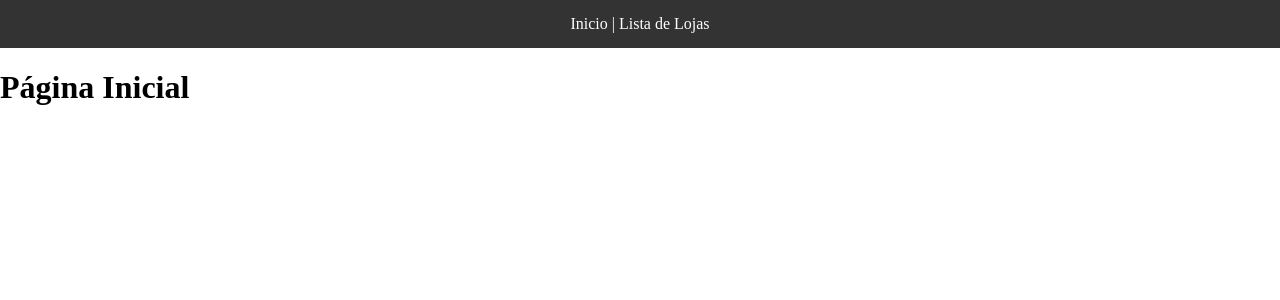
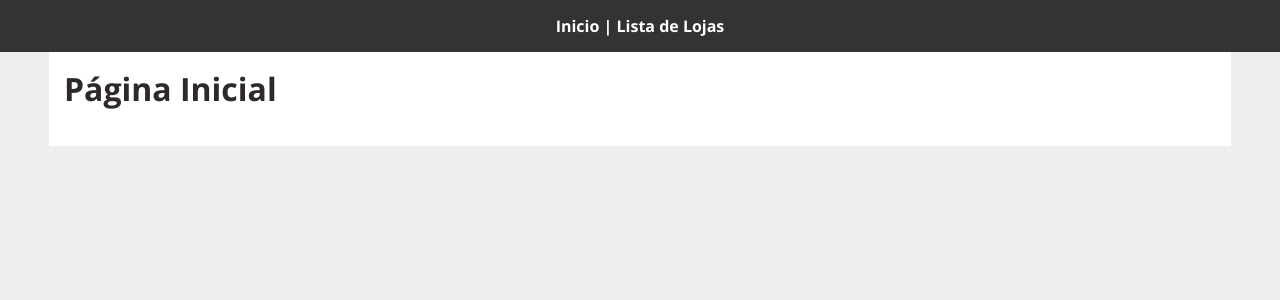
Before and after one commit to thomasflx/compras-lojas-learn, a PHP site: page /compras-lojas-learn/ in a window 1280 px wide. Shown: the top 300 px of the page. Run offline with PHP 8.4, Linux system fonts and the light colour scheme.

Commit message:
Começa a arrumar o estilo do site

```diff
--- a/assets/css/main.css
+++ b/assets/css/main.css
@@ -1,6 +1,9 @@
 body{
 	margin: 0;
 	padding: 0;
+	background: #eee;
+	color: #2E292A;
+	font-family: "Open Sans", sans-serif;
 }
 
 #menu {
@@ -14,3 +17,14 @@ body{
 	color: #fff;
 	text-decoration: none;
 }
+
+#main {
+	width: 90vw;
+	margin: 0 auto;
+	padding: 15px;
+	background: #fff;
+}
+
+#main h1 {
+	margin-top: 0;
+}
--- a/includes/head.php
+++ b/includes/head.php
@@ -2,4 +2,8 @@
 <meta charset="utf-8" />
 <title>Compras Lojas Learn</title>
 
+<link rel="preconnect" href="https://fonts.googleapis.com">
+<link rel="preconnect" href="https://fonts.gstatic.com" crossorigin>
+<link href="https://fonts.googleapis.com/css2?family=Open+Sans:ital,wght@0,700;1,400&display=swap" rel="stylesheet">
+
 <link rel="stylesheet" type="text/css" href="http://localhost/compras-lojas-learn/assets/css/main.css" />
--- a/index.php
+++ b/index.php
@@ -13,7 +13,9 @@
 include('includes/header.php');
 ?>
 
+<main id="main">
 	<h1>Página Inicial</h1>
+</main>
 
 </body>
 </html>
```
